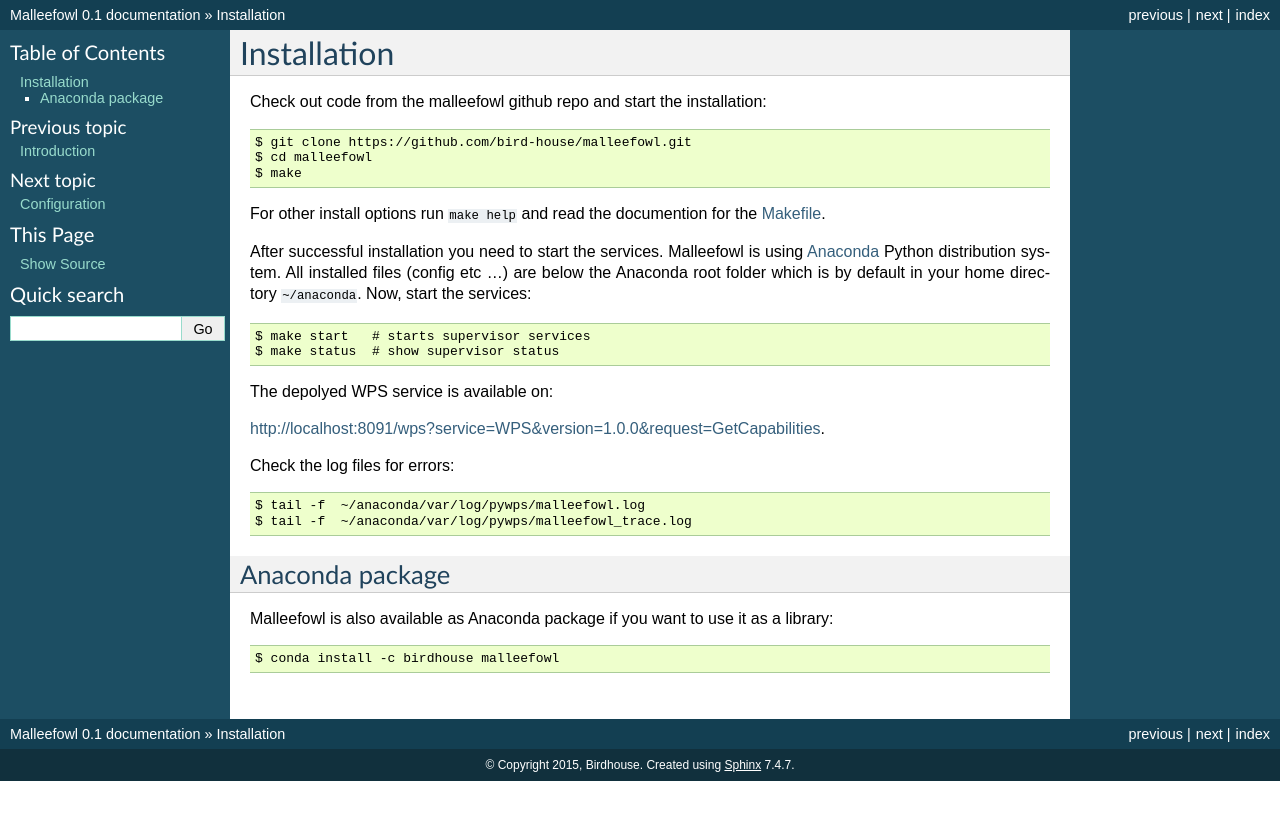
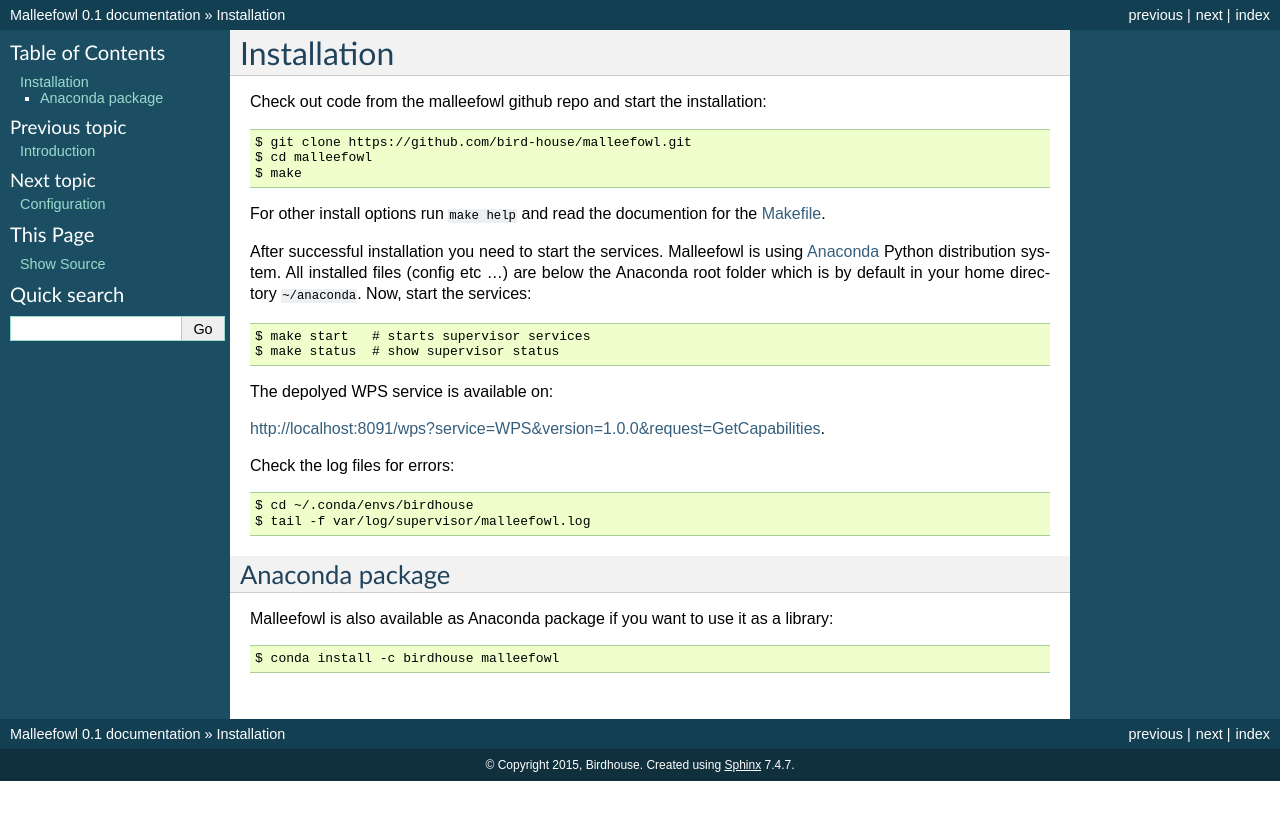
Before and after one commit to bird-house/malleefowl, a Sphinx documentation site: the page built from docs/source/installation.rst, in a window 1280 px wide. Shown: the top 820 px of the page. Built offline with Sphinx 7.4.7, drawn with Linux system fonts in a browser that asks for light colours.

Commit message:
update docs: tail -f log

```diff
--- a/docs/source/installation.rst
+++ b/docs/source/installation.rst
@@ -25,8 +25,9 @@ http://localhost:8091/wps?service=WPS&version=1.0.0&request=GetCapabilities.
 
 Check the log files for errors::
 
-   $ tail -f  ~/anaconda/var/log/pywps/malleefowl.log
-   $ tail -f  ~/anaconda/var/log/pywps/malleefowl_trace.log
+   $ cd ~/.conda/envs/birdhouse
+   $ tail -f var/log/supervisor/malleefowl.log
+
 
 Anaconda package
 ================
```
